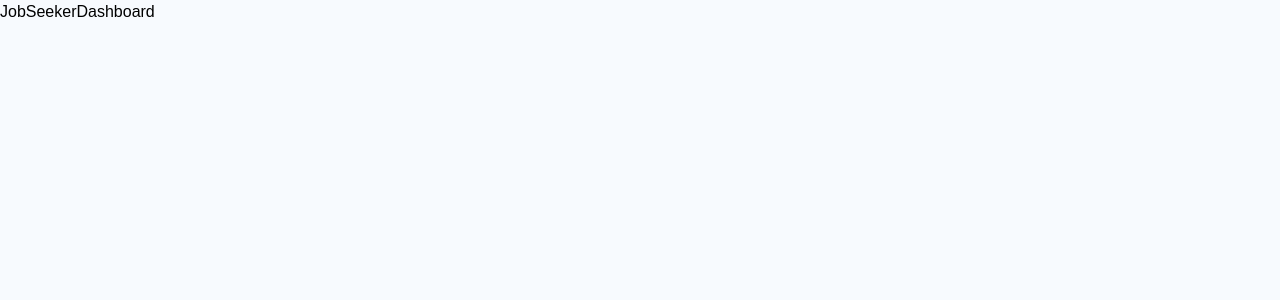
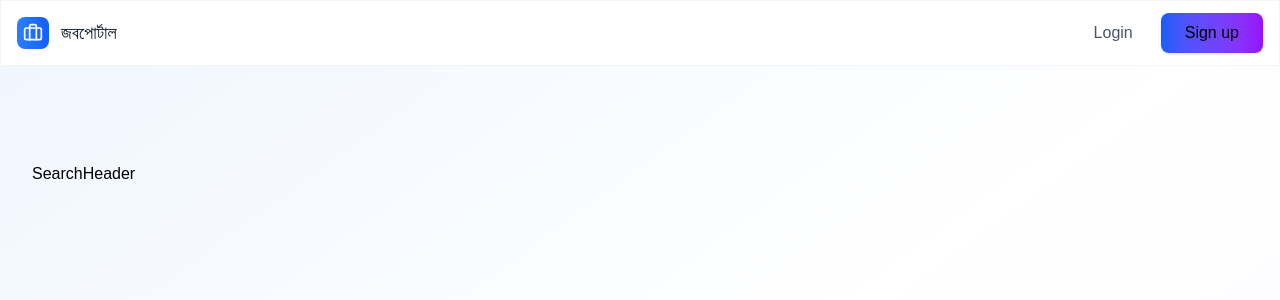
Before and after one commit to yeasin5060/job-portal, a React (Vite) app in the folder client/: page /find-jobs in a window 1280 px wide. Shown: the top 300 px of the page. Built offline with nearby package versions, Linux system fonts and the light colour scheme; no server answers.

Commit message:
complete the navbar jobseeker section

```diff
--- /dev/null
+++ b/client/src/components/Navbar.jsx
@@ -0,0 +1,62 @@
+import {useState , useEffect} from 'react'
+import {Briefcase , Bookmark} from 'lucide-react'
+import { useNavigate , Link } from 'react-router-dom'
+import { useAuth } from '../context/AuthContext'
+import ProfileDropdown from './layout/ProfileDropdown '
+
+
+const Navbar = () => {
+
+    const { user , isAuthenticated , logout} = useAuth();
+    const navigate = useNavigate();
+
+    const [profileDropdownOpen , setProfileDropdownOpne] = useState(false);
+
+    useEffect(() => {
+        const handleClickOutsite = () => {
+            if(profileDropdownOpen) {
+                setProfileDropdownOpne(false)
+            }
+        }
+
+        document.addEventListener("click" , handleClickOutsite);
+        return () => document.removeEventListener('click' , handleClickOutsite);
+    },[profileDropdownOpen]);
+  return (
+    <header className='fiwed left-0 top-0 right-0 z-50 bg-white/95 backdrop-blur-sm border border-gray-100'>
+        <div className='container mx-auto px-4'>
+            <div className='flex items-center justify-between h-16'>
+                {/*logo*/}
+                <Link className='flex items-center space-x-3' to='/find-jobs'>
+                    <div className='w-8 h-8 bg-gradient-to-r from-blue-500 to-blue-600 rounded-lg flex items-center justify-center'>
+                        <Briefcase className='w-5 h-5 text-white'/>
+                    </div>
+                    <span className='text-lg font-medium text-gray-900'>জবপোর্টাল</span>
+                </Link>
+                <div className='flex items-center space-x-3'>
+                    {
+                        user && (
+                            <button className='p-2 hover:bg-gray-100 transition-colors duration-200 relative' onClick={() => navigate('/saved-jobs')}>
+                                <Bookmark className='h-5 w-5 text-gray-500'/>
+                            </button>
+                        )
+                    }
+
+                    {
+                        isAuthenticated  ? (
+                            <ProfileDropdown isOpen={profileDropdownOpen} onToggle={(e) => { e.stopPropagation() ; setProfileDropdownOpne(!profileDropdownOpen)}} avatar={user?.avatar || ""} companyName={user?.name || ""} email={user?.email || ""} uerRole = {user?.role || ""} onLogout={logout}/>
+                        ) : (
+                            <>
+                                <a className='text-gray-600 hover:text-gray-900 transition-colors font-medium px-4 py-2 rounded-lg hover:bg-gray-500' href='/login'>Login</a>
+                                <a className='bg-gradient-to-r from-blue-600 to-purple-600 px-6 py-2 rounded-lg font-medium hover:from-blue-700 hover:to-purple-700 transition-all duration-200 shadow-sm hover:shadow-md' href='/signup'>Sign up</a>
+                            </>
+                        )
+                    }
+                </div>
+            </div>
+        </div>
+    </header>
+  )
+}
+
+export default Navbar
--- a/client/src/pages/JobSeeker/JobSeekerDashboard.jsx
+++ b/client/src/pages/JobSeeker/JobSeekerDashboard.jsx
@@ -6,6 +6,9 @@ import { API_PATHS } from '../../utils/apiPaths'
 import {useNavigate} from 'react-router-dom'
 import { useAuth } from '../../context/AuthContext'
 import toast from 'react-hot-toast'
+import FilterContent from './components/FilterContent'
+import SearchHeader from './components/SearchHeader'
+import Navbar from '../../components/Navbar'
 
 const JobSeekerDashboard = () => {
 
@@ -119,24 +122,70 @@ const JobSeekerDashboard = () => {
   };
 
   const mobaileFilterOverlay = () => {
-    <div className={`fixed inset-0 z-40 lg:hidden ${showMobileFilters ? "" : "hidden"}`}>
-
-    </div>
-  }
+    return (
+      <div
+        className={`fixed inset-0 z-40 lg:hidden ${showMobileFilters ? "" : "hidden"}`}
+        role="presentation"
+      >
+       <div className='fixed inset-0 bg-black/50' onClick={() => setShowMobileFilters(false)}>
+        <div className='fixed inset-y-0 w-full max-w-sm text-white shadow-xl'>
+          <div className='flex items-center justify-center p-6 border-b border-gray-200'>
+            <h3 className='text-lg font-bold text-gray-900'>Filters</h3>
+            <button onClick={setShowMobileFilters(false)} className='p-2 hover:bg-gray-100 rounded-xl transition-colors' >
+              <X className='w-5 h-5'/>
+            </button>
+          </div>
+          <div className='p-6 overflow-y-auto h-full pb-20'>
+            <FilterContent toggleSection = {toggleSection} clearAllFilters = {clearAllFilters} expandedSections = {expandedSections} filters = {filters} hasFilterChange = {hasFilterChange}/>
+          </div>
+        </div>
+       </div>
+      </div>
+    );
+  };
 
   const toggleSaveJob = async (jobId , isSaved) => {
+    try {
+      if(isSaved) {
+        await axiosInstance.delete(API_PATHS.JOBS.UNSAVE_JOB(jobId));
+        toast.success("Job remove successfully!");
+      }else{
+        await axiosInstance.post(API_PATHS.JOBS.SAVE_JOB(jobId));
+        toast.success("Job saved successfully!");
+      }
 
+      fetchJobs();
+
+    } catch (error) {
+      console.error("Error:",error);
+      toast.error("Something wont wrong!Please try again")
+    }
   };
 
   const applyToJob = async (jobId) => {
-
+    try {
+      if(jobId) {
+        await axiosInstance.delete(API_PATHS.APPLICATIONS.APPLY_TO_JOB(jobId));
+      }
+    } catch (error) {
+      console.error("Error" , error);
+      toast.error("Something wont wrong!Please try again")
+    }
   };
 
   if(jobs.length == 0 && loading ) {
     return <LoadingSpinner/>
   }
   return (
-    <div>JobSeekerDashboard</div>
+    <div className='bg-gradient-to-br from-blue-50 via-white to-purple-50'>
+      <Navbar/>
+      <div className='min-h-screen mt-16'>
+        <div className='max-w-7xl mx-auto px-4 sm:px-6 lg:px-8  py-4 lg:py-8'>
+          <SearchHeader  filters ={filters} hasFilterChange = {hasFilterChange}/>
+        </div>
+        <mobaileFilterOverlay />
+      </div>
+    </div>
   )
 }
 
--- /dev/null
+++ b/client/src/pages/JobSeeker/components/FilterContent.jsx
@@ -0,0 +1,11 @@
+import React from 'react'
+
+const FilterContent = ({toggleSection , clearAllFilters ,  expandedSections , filters , hasFilterChange }) => {
+  return (
+    <div>
+
+    </div>
+  )
+}
+
+export default FilterContent
--- /dev/null
+++ b/client/src/pages/JobSeeker/components/SearchHeader.jsx
@@ -0,0 +1,9 @@
+import React from 'react'
+
+const SearchHeader = ({filters , hasFilterChange}) => {
+  return (
+    <div>SearchHeader</div>
+  )
+}
+
+export default SearchHeader
```
